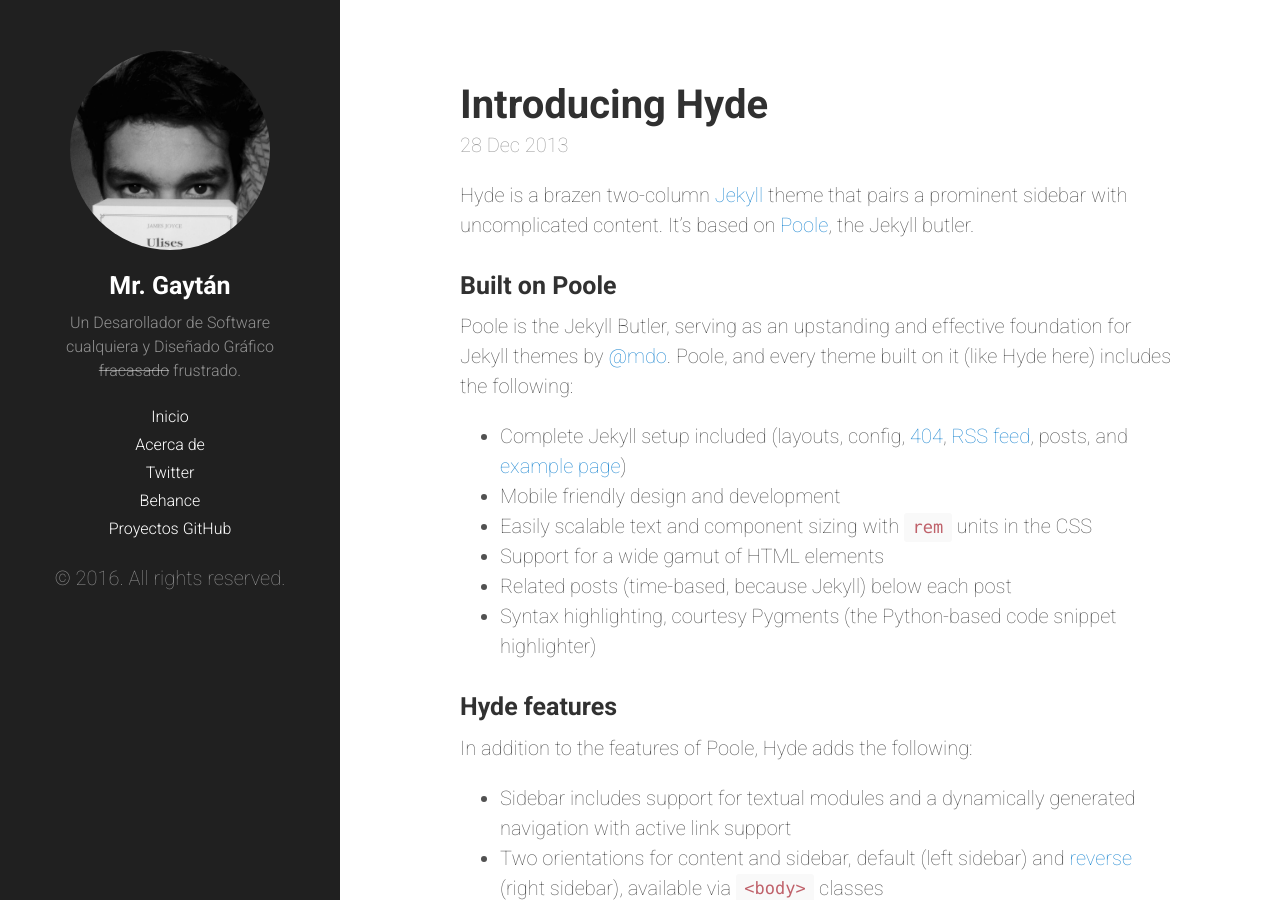
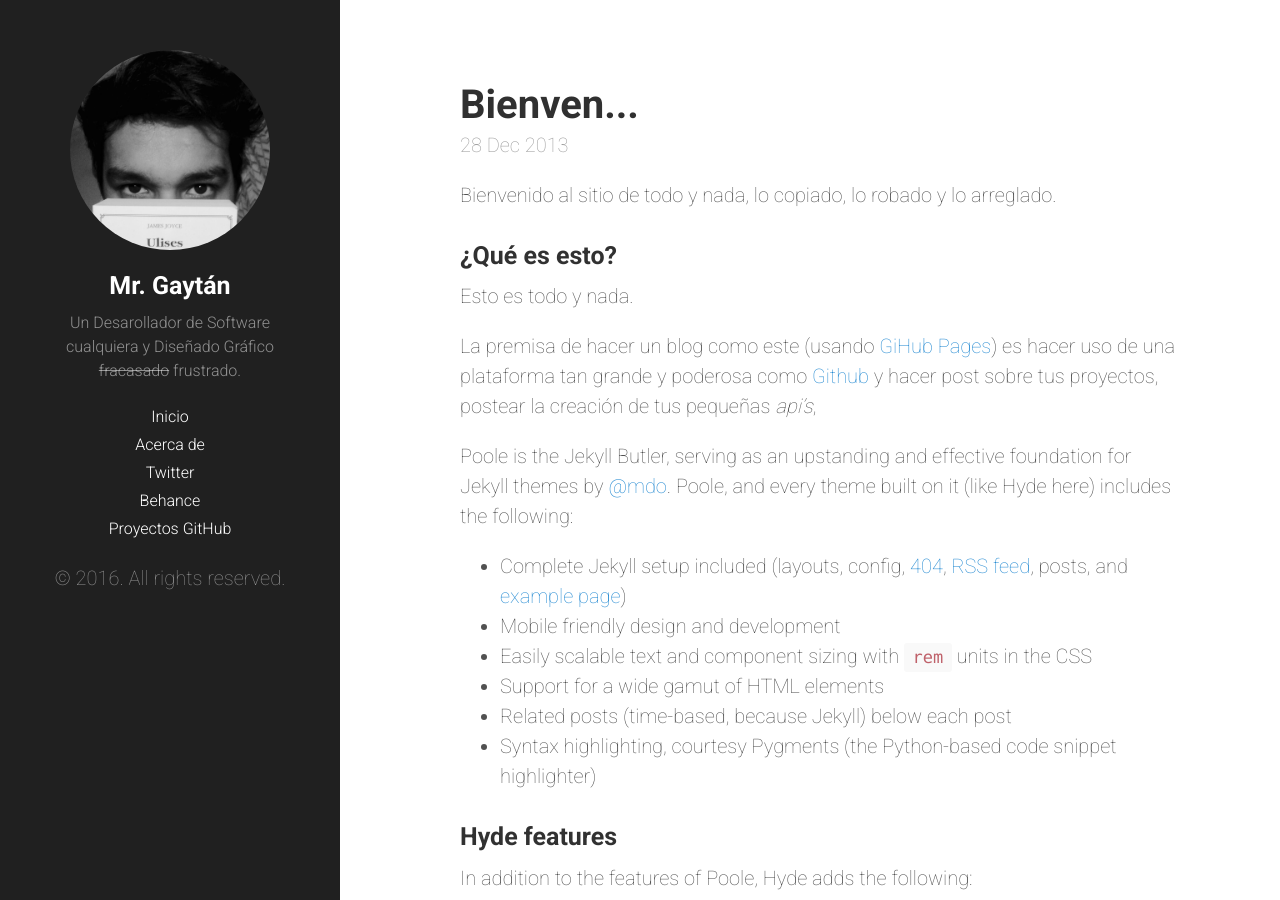
Before and after one commit to MrGaytan/MrGaytan.github.io, a Jekyll site: the page built from _posts/2013-12-28-introducing-hyde.md, in a window 1280 px wide and 900 px high. Built offline with Jekyll 4.4.1, drawn with Linux system fonts in a browser that asks for light colours; Markdown is read by kramdown in place of the engine named in the settings.

Commit message:
Nuevo post agregado

```diff
--- a/_posts/2013-12-28-introducing-hyde.md
+++ b/_posts/2013-12-28-introducing-hyde.md
@@ -1,11 +1,15 @@
 ---
 layout: post
-title: Introducing Hyde
+title: Bienven...
 ---
 
-Hyde is a brazen two-column [Jekyll](http://jekyllrb.com) theme that pairs a prominent sidebar with uncomplicated content. It's based on [Poole](http://getpoole.com), the Jekyll butler.
+Bienvenido al sitio de todo y nada, lo copiado, lo robado y lo arreglado.
 
-### Built on Poole
+### ¿Qué es esto?
+
+Esto es todo y nada.
+
+La premisa de hacer un blog como este (usando [GiHub Pages](http://githubpages.com)) es hacer uso de una plataforma tan grande y poderosa como [Github](http://github.com) y hacer post sobre tus proyectos, postear la creación de tus pequeñas <i>api's</i>,
 
 Poole is the Jekyll Butler, serving as an upstanding and effective foundation for Jekyll themes by [@mdo](https://twitter.com/mdo). Poole, and every theme built on it (like Hyde here) includes the following:
 
```
Also changed, not shown: about.md (+2 -1 lines).
